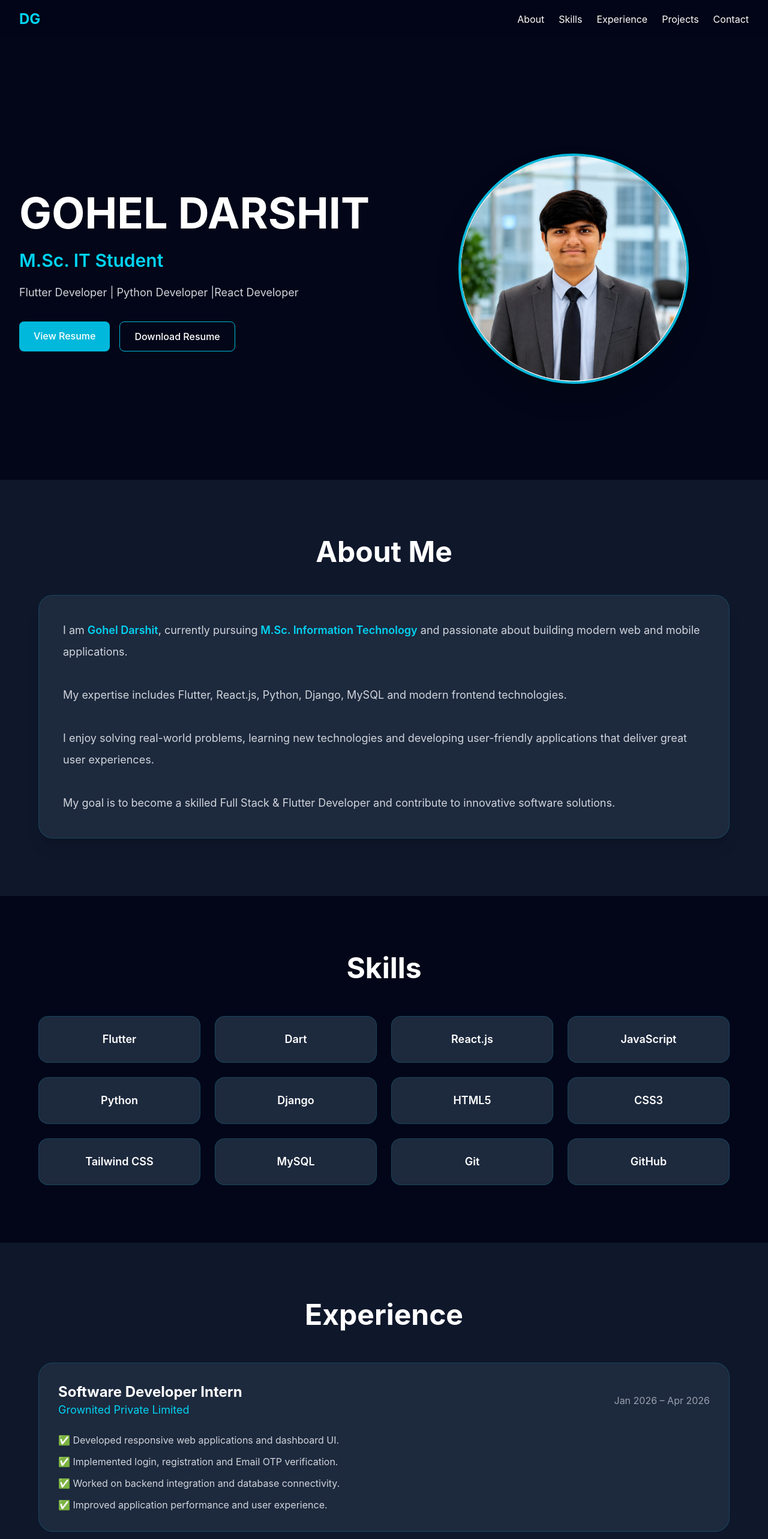
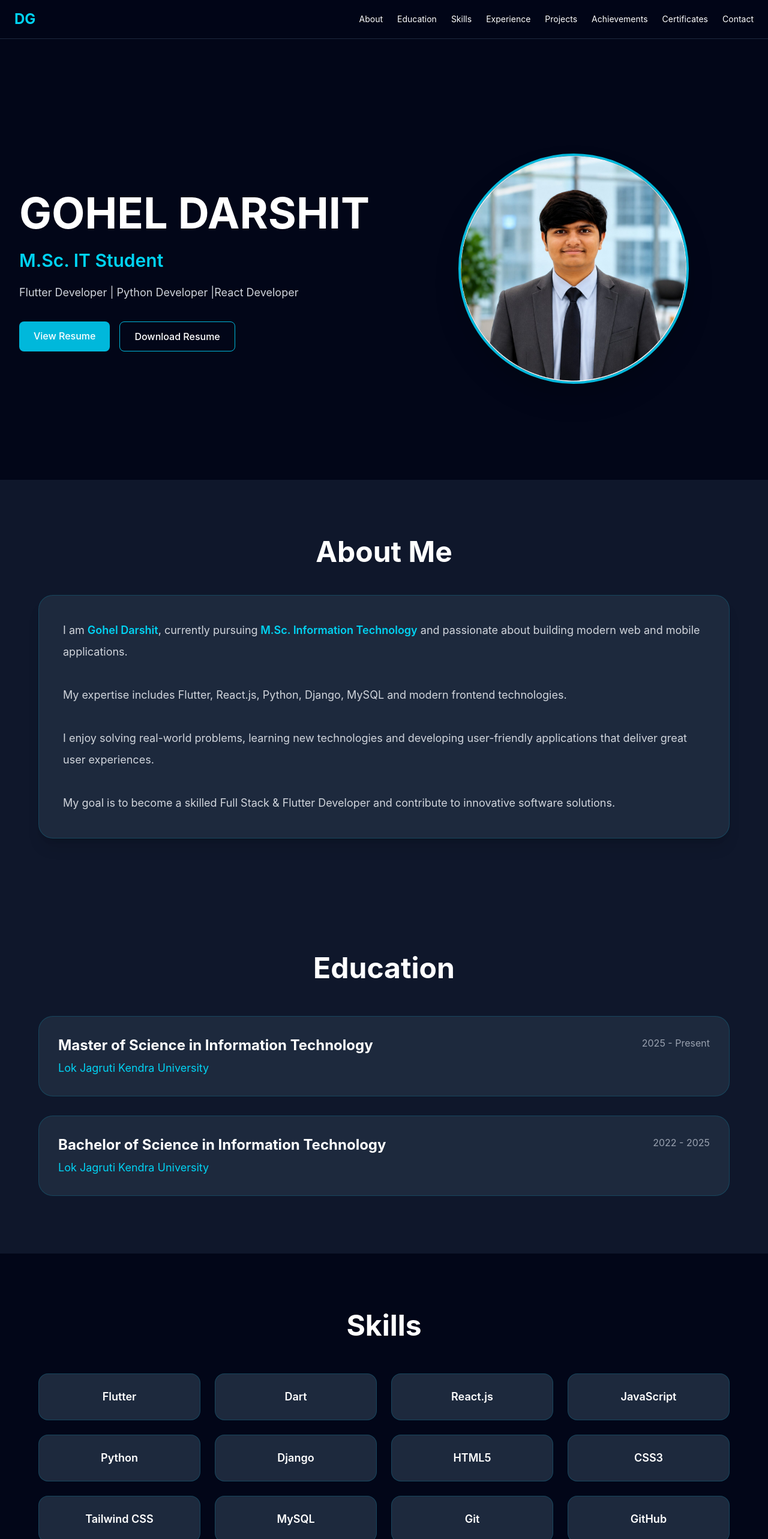
Before and after one commit to Darshit59/darshit-portfolio, a React (Vite) app: page / in a window 1280 px wide. Shown: the top 2566 px of the page at 60% size. Built offline with nearby package versions, Linux system fonts and the light colour scheme.

Commit message:
Added Education Achievements Certificates

```diff
--- a/src/App.jsx
+++ b/src/App.jsx
@@ -1,10 +1,14 @@
 import Navbar from "./components/Navbar";
 import Hero from "./components/Hero";
 import About from "./components/About";
+import Education from "./components/Education";
 import Skills from "./components/Skills";
 import Experience from "./components/Experience";
 import Projects from "./components/Projects";
+import Achievements from "./components/Achievements";
+import Certificates from "./components/Certificates";
 import Contact from "./components/Contact";
+import Footer from "./components/Footer";
 
 function App() {
   return (
@@ -12,10 +16,14 @@ function App() {
       <Navbar />
       <Hero />
       <About />
+      <Education />
       <Skills />
       <Experience />
       <Projects />
+      <Achievements />
+      <Certificates />
       <Contact />
+      <Footer />
     </div>
   );
 }
--- /dev/null
+++ b/src/components/Achievements.jsx
@@ -0,0 +1,42 @@
+function Achievements() {
+  const achievements = [
+    "Software Developer Intern at Grownited Private Limited",
+    "Built and Deployed Personal Portfolio Website",
+    "Developed Event Management System using Django",
+    "Developed PG Finder Application using Flutter",
+    "Currently Integrating Razorpay Payment Gateway",
+    "Pursuing M.Sc. Information Technology",
+  ];
+
+  return (
+    <section
+      id="achievements"
+      className="py-24 px-6 bg-slate-950"
+    >
+      <div className="max-w-6xl mx-auto">
+
+        <h2 className="text-5xl font-bold text-center mb-14">
+          Achievements
+        </h2>
+
+        <div className="grid md:grid-cols-2 gap-6">
+
+          {achievements.map((item, index) => (
+            <div
+              key={index}
+              className="bg-slate-800 border border-cyan-500/20 rounded-2xl p-6 hover:border-cyan-400 transition-all duration-300"
+            >
+              <h3 className="text-lg font-medium">
+                🏆 {item}
+              </h3>
+            </div>
+          ))}
+
+        </div>
+
+      </div>
+    </section>
+  );
+}
+
+export default Achievements;
--- /dev/null
+++ b/src/components/Certificates.jsx
@@ -0,0 +1,41 @@
+function Certificates() {
+  const certificates = [
+    "Introduction to Object-Oriented Programming with Java",
+    "Learn PHP Database Connectivity",
+    "Database Design and Basic SQL in PostgreSQL",
+    "Development with HTML, CSS and JavaScript",
+    "Build Your First Android App",
+    "Introduction to Web Development",
+    "Foundations of Cybersecurity",
+  ];
+
+  return (
+    <section
+      id="certificates"
+      className="py-24 px-6 bg-slate-900"
+    >
+      <div className="max-w-6xl mx-auto">
+
+        <h2 className="text-5xl font-bold text-center mb-14">
+          Certifications
+        </h2>
+
+        <div className="grid md:grid-cols-2 gap-6">
+
+          {certificates.map((certificate, index) => (
+            <div
+              key={index}
+              className="bg-slate-800 border border-cyan-500/20 rounded-2xl p-6 hover:border-cyan-400 transition-all duration-300"
+            >
+              📜 {certificate}
+            </div>
+          ))}
+
+        </div>
+
+      </div>
+    </section>
+  );
+}
+
+export default Certificates;
--- /dev/null
+++ b/src/components/Education.jsx
@@ -0,0 +1,68 @@
+function Education() {
+  return (
+    <section
+      id="education"
+      className="py-24 px-6 bg-slate-900"
+    >
+      <div className="max-w-6xl mx-auto">
+
+        <h2 className="text-5xl font-bold text-center mb-14">
+          Education
+        </h2>
+
+        <div className="space-y-8">
+
+          {/* MSc IT */}
+          <div className="bg-slate-800 border border-cyan-500/20 rounded-3xl p-8 hover:border-cyan-400 transition-all duration-300">
+
+            <div className="flex flex-col md:flex-row md:justify-between">
+
+              <div>
+                <h3 className="text-2xl font-bold">
+                  Master of Science in Information Technology
+                </h3>
+
+                <p className="text-cyan-400 text-lg mt-2">
+                  Lok Jagruti Kendra University
+                </p>
+              </div>
+
+              <div className="text-gray-400 mt-2 md:mt-0">
+                2025 - Present
+              </div>
+
+            </div>
+
+          </div>
+
+          {/* BSc IT */}
+          <div className="bg-slate-800 border border-cyan-500/20 rounded-3xl p-8 hover:border-cyan-400 transition-all duration-300">
+
+            <div className="flex flex-col md:flex-row md:justify-between">
+
+              <div>
+                <h3 className="text-2xl font-bold">
+                  Bachelor of Science in Information Technology
+                </h3>
+
+                <p className="text-cyan-400 text-lg mt-2">
+                  Lok Jagruti Kendra University
+                </p>
+              </div>
+
+              <div className="text-gray-400 mt-2 md:mt-0">
+                2022 - 2025
+              </div>
+
+            </div>
+
+          </div>
+
+        </div>
+
+      </div>
+    </section>
+  );
+}
+
+export default Education;
--- a/src/components/Footer.jsx
+++ b/src/components/Footer.jsx
@@ -0,0 +1,15 @@
+function Footer() {
+  return (
+    <footer className="bg-slate-950 border-t border-slate-800 py-8 text-center">
+      <p className="text-gray-400">
+        © 2026 GOHEL DARSHIT. All Rights Reserved.
+      </p>
+
+      <p className="text-cyan-400 mt-2">
+        Built with React.js & Tailwind CSS
+      </p>
+    </footer>
+  );
+}
+
+export default Footer;
--- a/src/components/Navbar.jsx
+++ b/src/components/Navbar.jsx
@@ -1,18 +1,46 @@
 function Navbar() {
   return (
-    <nav className="fixed top-0 w-full bg-slate-950/90 backdrop-blur-md z-50">
-      <div className="max-w-7xl mx-auto flex justify-between items-center px-8 py-4">
+    <nav className="fixed top-0 w-full bg-slate-950/90 backdrop-blur-md z-50 border-b border-slate-800">
+      <div className="max-w-7xl mx-auto flex justify-between items-center px-6 py-4">
 
         <h1 className="text-2xl font-bold text-cyan-400">
           DG
         </h1>
 
-       <div className="hidden md:flex gap-6">
-          <a href="#about">About</a>
-          <a href="#skills">Skills</a>
-          <a href="#experience">Experience</a>
-          <a href="#projects">Projects</a>
-          <a href="#contact">Contact</a>
+        <div className="hidden lg:flex gap-6 text-sm">
+
+          <a href="#about" className="hover:text-cyan-400 transition">
+            About
+          </a>
+
+          <a href="#education" className="hover:text-cyan-400 transition">
+            Education
+          </a>
+
+          <a href="#skills" className="hover:text-cyan-400 transition">
+            Skills
+          </a>
+
+          <a href="#experience" className="hover:text-cyan-400 transition">
+            Experience
+          </a>
+
+          <a href="#projects" className="hover:text-cyan-400 transition">
+            Projects
+          </a>
+
+          <a href="#achievements" className="hover:text-cyan-400 transition">
+            Achievements
+          </a>
+
+          <a href="#certificates" className="hover:text-cyan-400 transition">
+            Certificates
+          </a>
+
+          <a href="#contact" className="hover:text-cyan-400 transition">
+            Contact
+          </a>
+
         </div>
 
       </div>
```
Also changed, not shown: src/index.css (line endings or trailing spaces).
